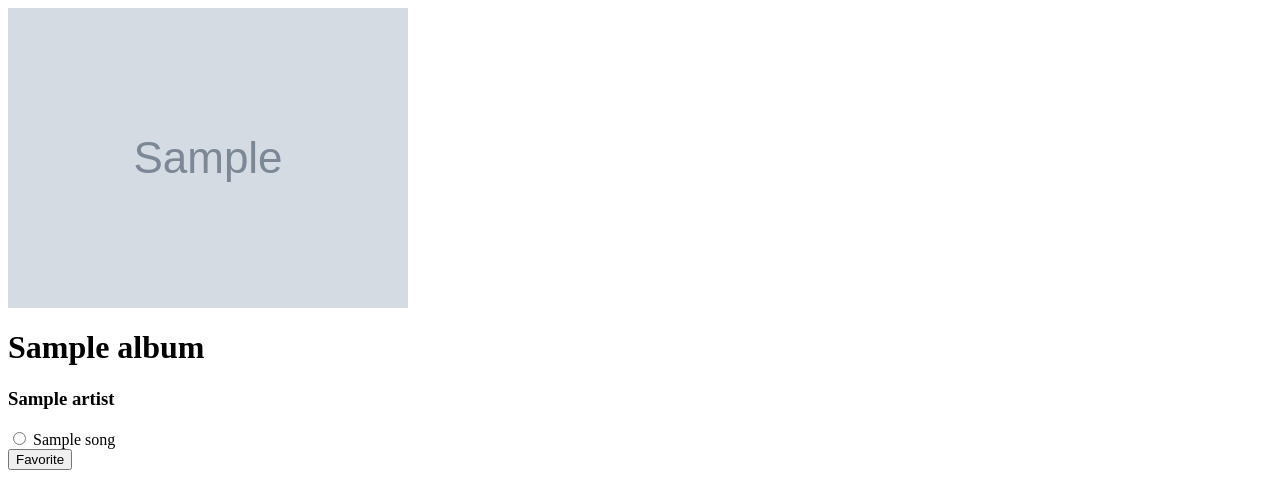
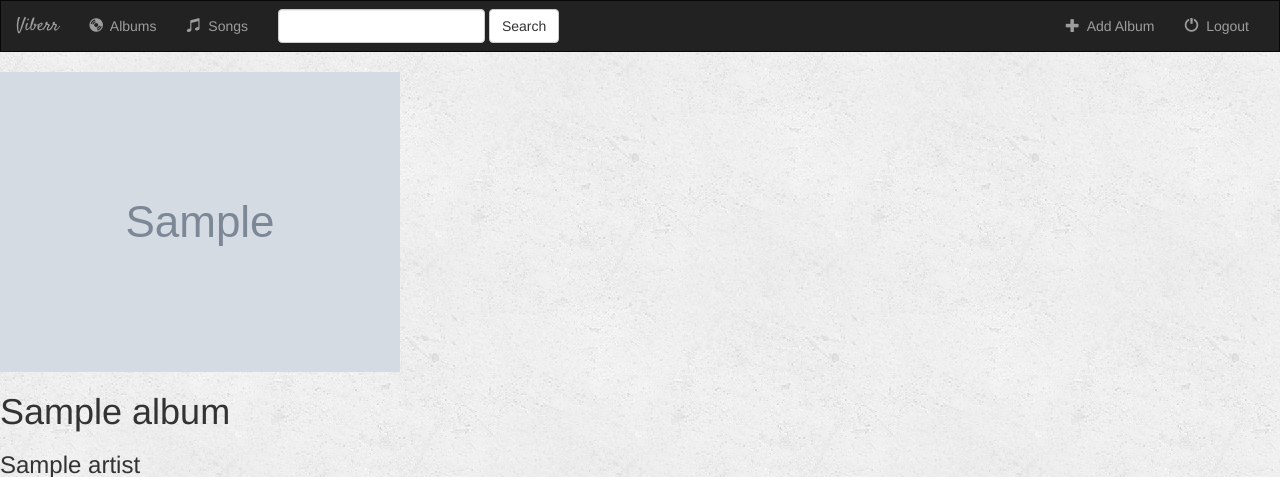
Before and after one commit to lixiangcliff/website, a Django app: template music/templates/music/detail.html in a window 1280 px wide. Shown: the top 477 px of the page. Run offline with Django 3.2, Linux system fonts and the light colour scheme; the template is opened without the code that fills it: most values are stand-ins (such as "Sample title", 1, 10 or a date in 2020); grey boxes marked "Sample" are stand-in pictures; some libraries are stand-ins or nearby versions.

Commit message:
lesson 28

```diff
--- /dev/null
+++ b/music/templates/music/base.html
@@ -0,0 +1,71 @@
+<!DOCTYPE html>
+<html lang="en">
+<head>
+    <meta charset="UTF-8">
+    <title>{% block title %}Viberr{% endblock %}</title>
+    {% load staticfiles %}
+    <link rel="stylesheet" href="https://maxcdn.bootstrapcdn.com/bootstrap/3.3.7/css/bootstrap.min.css">
+    <link rel="stylesheet" type="text/css" href="https://fonts.googleapis.com/css?family=Satisfy">
+    <link rel="stylesheet" type="text/css" href="{% static 'music/style.css' %}" />
+    <script src="https://ajax.googleapis.com/ajax/libs/jquery/3.1.0/jquery.min.js"></script>
+    <script src="https://maxcdn.bootstrapcdn.com/bootstrap/3.3.7/js/bootstrap.min.js"></script>
+</head>
+<body>
+
+<nav class="navbar navbar-inverse">
+    <div class="container-fluid">
+        <!-- Header -->
+        <div class=navbar-header">
+            <button type="button" class="navbar-toggle" data-toggle="collapse" data-target="#topNavBar">
+                <span class="icon-bar"></span>
+                <span class="icon-bar"></span>
+                <span class="icon-bar"></span>
+            </button>
+            <a class="navbar-brand" href="{% url 'music:index' %}">Viberr</a>
+        </div>
+
+        <!-- Items -->
+        <div class="collapse navbar-collapse" id="topNavBar">
+
+            <ul class="nav navbar-nav">
+                <li class="" >
+                    <a href="{% url 'music:index' %}">
+                        <span class="glyphicon glyphicon-cd" aria-hidden="true"></span>&nbsp; Albums
+                    </a>
+                </li>
+                <li class="" >
+                    <a href="#">
+                        <span class="glyphicon glyphicon-music" aria-hidden="true"></span>&nbsp; Songs
+                    </a>
+                </li>
+            </ul>
+
+            <form class="navbar-form navbar-left" role="search" method="get" action="#">
+                <div class="form-group">
+                    <input type="text" class="form-control" name="q" value="">
+                </div>
+                <button type="submit" class="btn btn-default">Search</button>
+            </form>
+
+            <ul class="nav navbar-nav navbar-right">
+                <li class="" >
+                    <a href="#">
+                        <span class="glyphicon glyphicon-plus" aria-hidden="true"></span>&nbsp; Add Album
+                    </a>
+                </li>
+                <li class="" >
+                    <a href="#">
+                        <span class="glyphicon glyphicon-off" aria-hidden="true"></span>&nbsp; Logout
+                    </a>
+                </li>
+            </ul>
+
+
+        </div>
+
+    </div>
+</nav>
+{% block body %}
+{% endblock %}
+</body>
+</html>
--- a/music/templates/music/detail.html
+++ b/music/templates/music/detail.html
@@ -1,3 +1,7 @@
+{% extends 'music/base.html' %}
+{% block title %}Album Details{% endblock %}
+
+{% block body %}
     <img src={{ album.album_logo }}>
 
     <h1>{{ album.album_title }}</h1>
@@ -24,3 +28,4 @@
         {% endfor %}
         <input type="submit" value="Favorite">
     </form>
+{% endblock %}
```
Also changed, not shown: music/templates/music/index.html (+3 -61 lines). Lines whose indentation alone changed are shown as unchanged.
